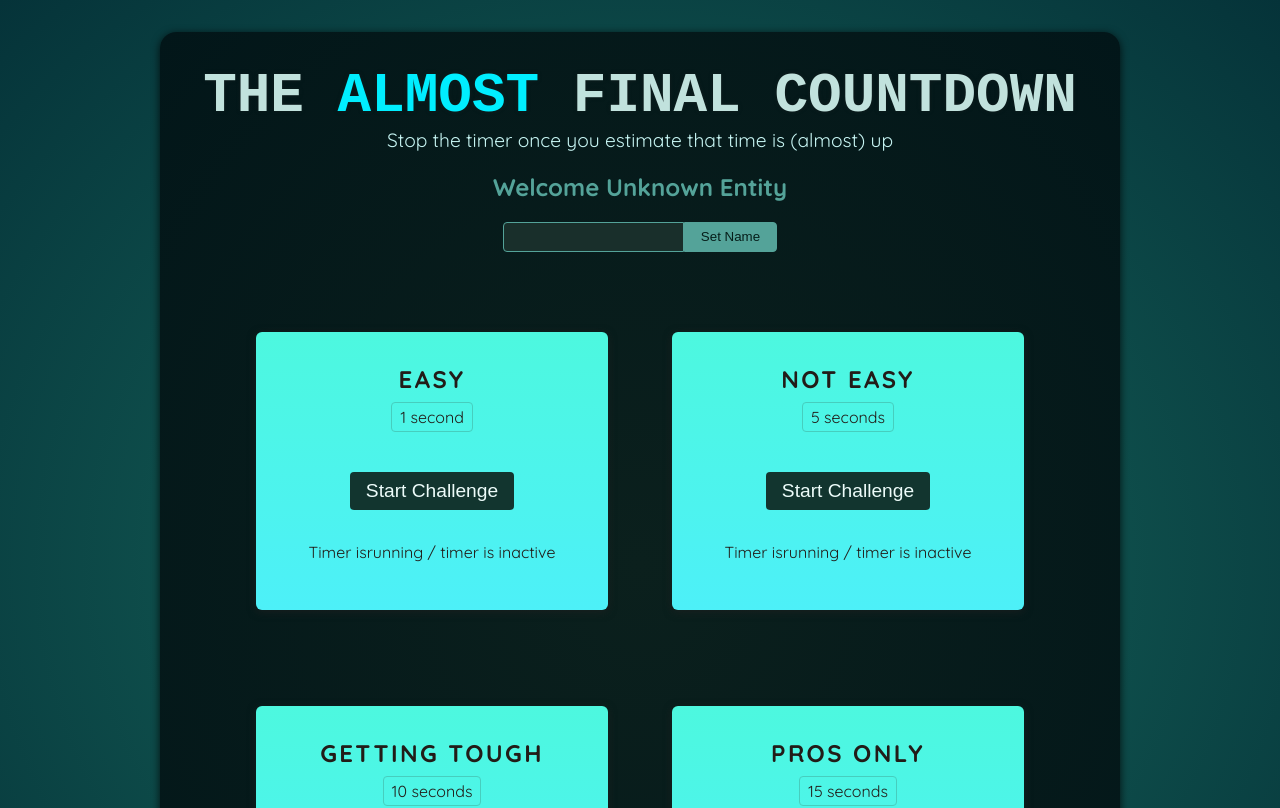
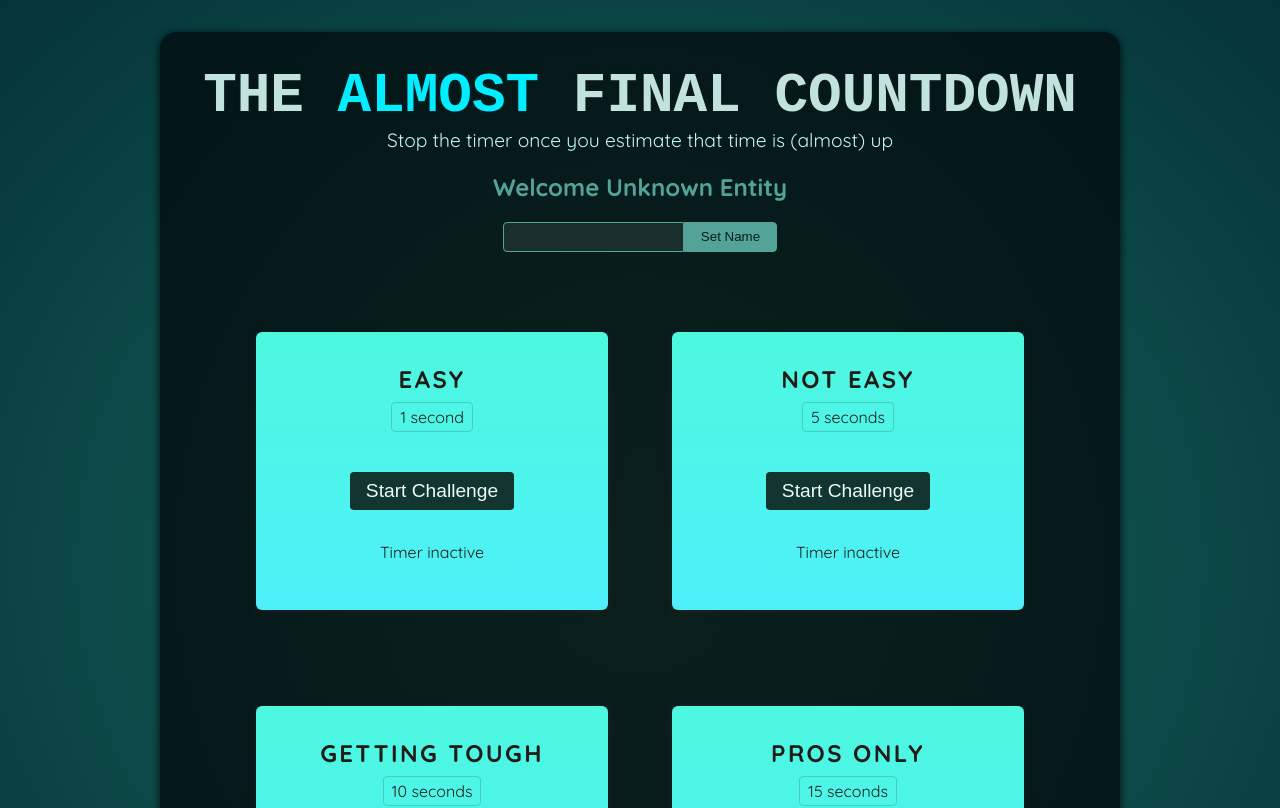
Before and after one commit to TechTirth/ReactionTime-Game, a React (Vite) app: page / in a window 1280 px wide. Shown: the top 808 px of the page. Built offline with nearby package versions, Linux system fonts and the light colour scheme; a web font is replaced by a local one.

Commit message:
setting timers and managing state

```diff
--- a/src/components/TimerChallenge.jsx
+++ b/src/components/TimerChallenge.jsx
@@ -1,15 +1,34 @@
+import { useState } from "react";
+
 const TimerChallenge = ({ title, targetTime }) => {
+  const [timerStarted, setTimerStarted] = useState(false);
+  const [timerExpired, settimerExpired] = useState(false);
+
+  function handleStart() {
+    setTimeout(() => {
+      settimerExpired(true);
+    }, targetTime * 1000);
+    setTimerStarted(true);
+  }
+
+  function handleStop() {}
+
   return (
-    <section className="challenge">
+    <sect className="challenge">
       <h2>{title}</h2>
+      {timerExpired && <p>You Lost!</p>}
       <p className="challenge-time">
         {targetTime} second{targetTime > 1 ? "s" : ""}
       </p>
       <p>
-        <button>Start Challenge</button>
+        <button onClick={handleStart}>
+          {timerStarted ? "Stop" : "Start"} Challenge
+        </button>
       </p>
-      <p className="">Timer isrunning / timer is inactive</p>
-    </section>
+      <p className={timerStarted ? "active" : undefined}>
+        {timerStarted ? "Timer is running..." : "Timer inactive"}
+      </p>
+    </sect>
   );
 };
 
```
